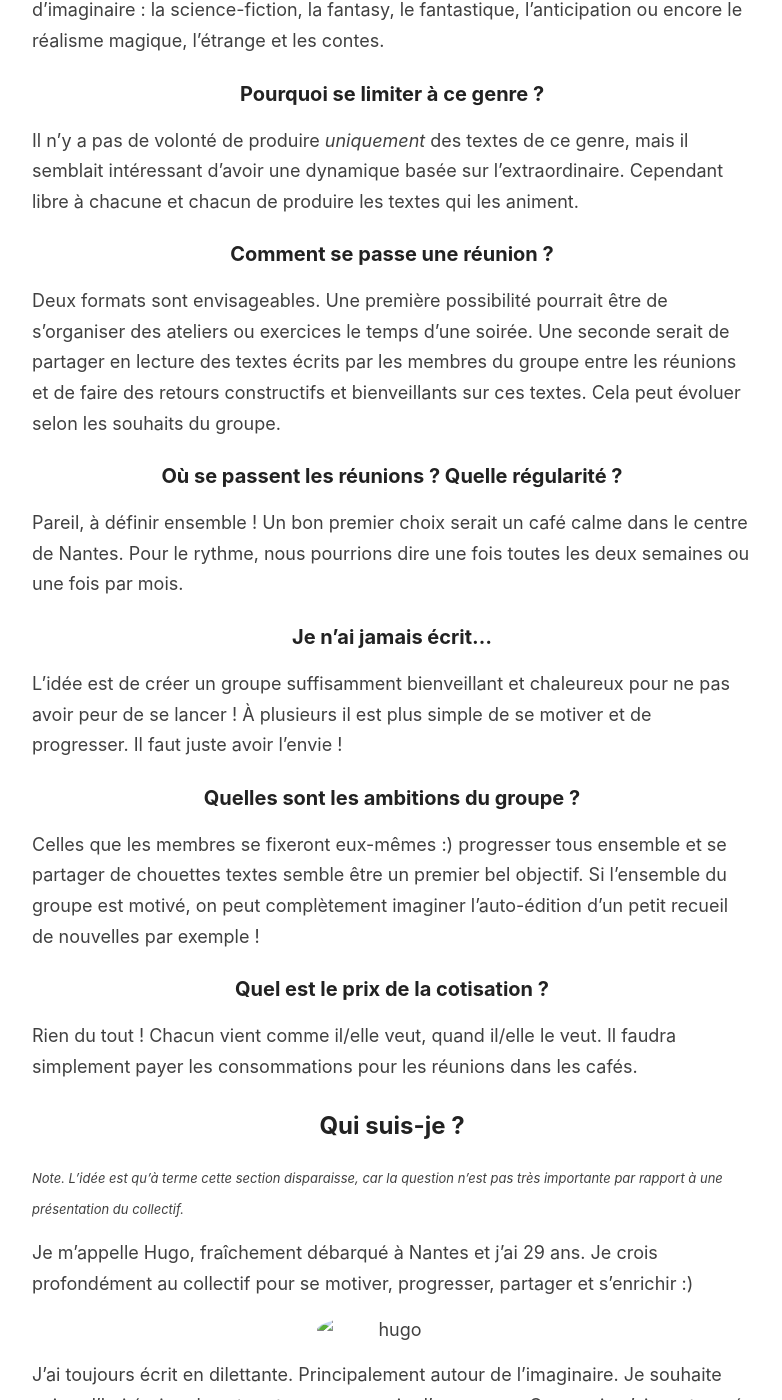
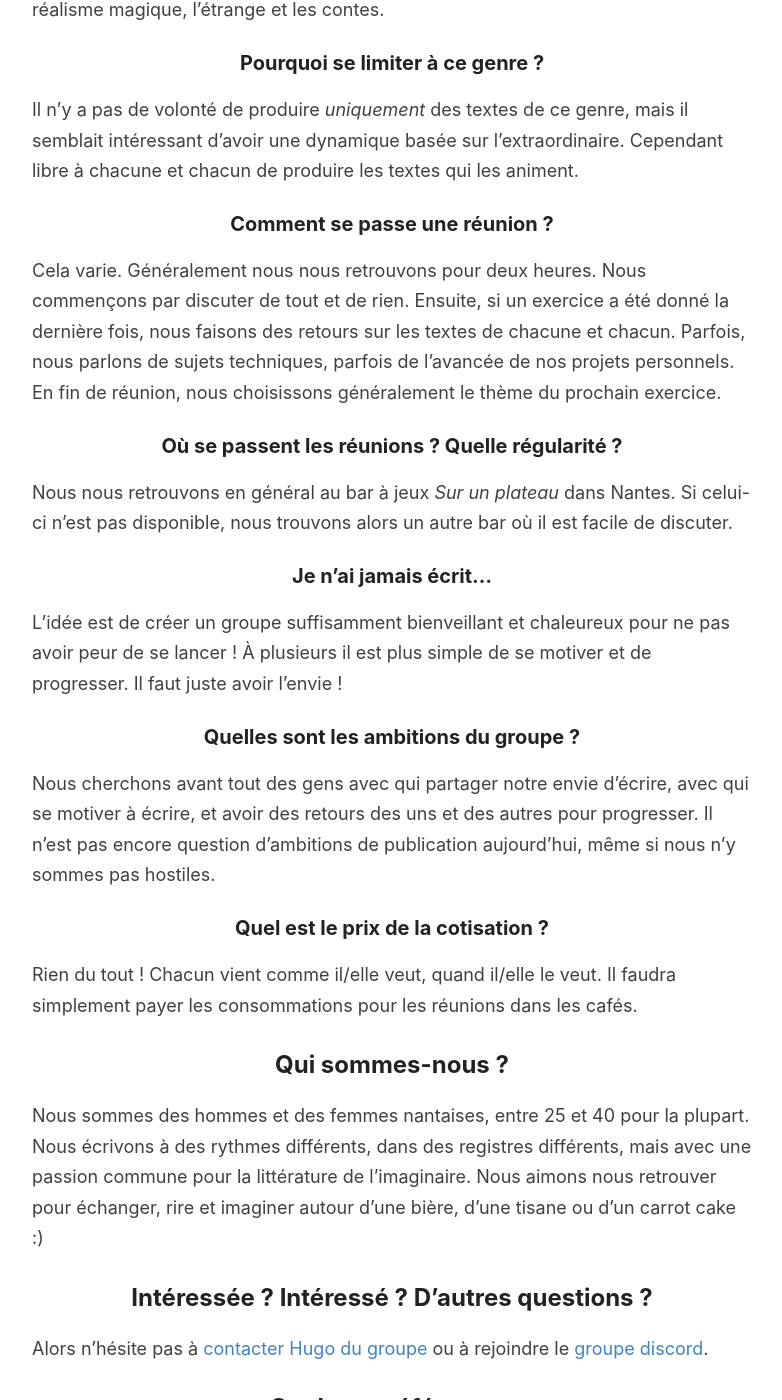
Before and after one commit to rivten/groupe-ecriture-nantes, a Jekyll site: the page built from _pages/about.md, in a window 1280 px wide and 1400 px high, scrolled down 751 px. Shown: the whole window, without its empty margins (248-1030 px from the left). Built offline with Jekyll 4.4.1, drawn with Linux system fonts in a browser that asks for light colours; some of the changed text lies outside the part shown.

Commit message:
nouvelle version de la page

```diff
--- a/_pages/about.md
+++ b/_pages/about.md
@@ -6,10 +6,9 @@ permalink: /about/
 
 Bienvenue,
 
-Tu te trouves sur la page d'un groupe nantais d'écriture de l'imaginaire. Ce groupe est encore en construction.
-Il a pour but de réunir des personnes qui ont une affinité pour la littérature de l'imaginaire et pour l'écriture afin de produire des textes pendant ou entre des sessions régulières.
+Tu te trouves sur la page d'un groupe nantais d'écriture de l'imaginaire. Ce groupe existe depuis la rentrée 2021 et regroupe environ sept membres actifs et actives.
+Il a pour but de réunir des personnes qui ont une affinité pour la littérature de l'imaginaire et pour l'écriture afin de produire des textes entre des sessions régulières.
 Tu trouveras réponse à tes questions sur cette page.
-Reviens ici pour être informé des prochains événements, moments d'écritures, rencontres, etc.
 
 ## Foire aux questions
 
@@ -27,11 +26,12 @@ Il n'y a pas de volonté de produire _uniquement_ des textes de ce genre, mais i
 
 ### Comment se passe une réunion ?
 
-Deux formats sont envisageables. Une première possibilité pourrait être de s'organiser des ateliers ou exercices le temps d'une soirée. Une seconde serait de partager en lecture des textes écrits par les membres du groupe entre les réunions et de faire des retours constructifs et bienveillants sur ces textes. Cela peut évoluer selon les souhaits du groupe.
+Cela varie. Généralement nous nous retrouvons pour deux heures. Nous commençons par discuter de tout et de rien. Ensuite, si un exercice a été donné la dernière fois, nous faisons des retours sur les textes de chacune et chacun. Parfois, nous parlons de sujets techniques, parfois de l'avancée de nos projets personnels.
+En fin de réunion, nous choisissons généralement le thème du prochain exercice.
 
 ### Où se passent les réunions ? Quelle régularité ?
 
-Pareil, à définir ensemble ! Un bon premier choix serait un café calme dans le centre de Nantes. Pour le rythme, nous pourrions dire une fois toutes les deux semaines ou une fois par mois.
+Nous nous retrouvons en général au bar à jeux *Sur un plateau* dans Nantes. Si celui-ci n'est pas disponible, nous trouvons alors un autre bar où il est facile de discuter.
 
 ### Je n'ai jamais écrit...
 
@@ -39,28 +39,19 @@ L'idée est de créer un groupe suffisamment bienveillant et chaleureux pour ne
 
 ### Quelles sont les ambitions du groupe ?
 
-Celles que les membres se fixeront eux-mêmes :) progresser tous ensemble et se partager de chouettes textes semble être un premier bel objectif. Si l'ensemble du groupe est motivé, on peut complètement imaginer l'auto-édition d'un petit recueil de nouvelles par exemple !
+Nous cherchons avant tout des gens avec qui partager notre envie d'écrire, avec qui se motiver à écrire, et avoir des retours des uns et des autres pour progresser. Il n'est pas encore question d'ambitions de publication aujourd'hui, même si nous n'y sommes pas hostiles.
 
 ### Quel est le prix de la cotisation ?
 
 Rien du tout ! Chacun vient comme il/elle veut, quand il/elle le veut. Il faudra simplement payer les consommations pour les réunions dans les cafés.
 
-## Qui suis-je ?
+## Qui sommes-nous ?
 
-<span class="small-text">
-_Note. L'idée est qu'à terme cette section disparaisse, car la question n'est pas très importante par rapport à une présentation du collectif._
-</span>
-
-Je m'appelle Hugo, fraîchement débarqué à Nantes et j'ai 29 ans. Je crois profondément au collectif pour se motiver, progresser, partager et s'enrichir :)
-
-<img src="images/hugo_crop.png" alt="hugo" width="150" class="circled"/>
-
-J'ai toujours écrit en dilettante. Principalement autour de l'imaginaire. Je souhaite aujourd'hui écrire plus et partager ça au sein d'un groupe. Comme je n'ai pas trouvé de tels groupes sur Nantes, j'ai souhaité voir si d'autres personnes étaient intéressées pour se rassembler.
+Nous sommes des hommes et des femmes nantaises, entre 25 et 40 pour la plupart. Nous écrivons à des rythmes différents, dans des registres différents, mais avec une passion commune pour la littérature de l'imaginaire. Nous aimons nous retrouver pour échanger, rire et imaginer autour d'une bière, d'une tisane ou d'un carrot cake :)
 
 ## Intéressée ? Intéressé ? D'autres questions ?
 
-Alors n'hésite pas à [me contacter](mailto:hugo.viala@gmail.com) ou à rejoindre le [groupe discord](https://discord.gg/CeJeJBMQrz).
-
+Alors n'hésite pas à [contacter Hugo du groupe](mailto:hugo.viala@gmail.com) ou à rejoindre le [groupe discord](https://discord.gg/CeJeJBMQrz).
 
 ## Quelques références
 
```
